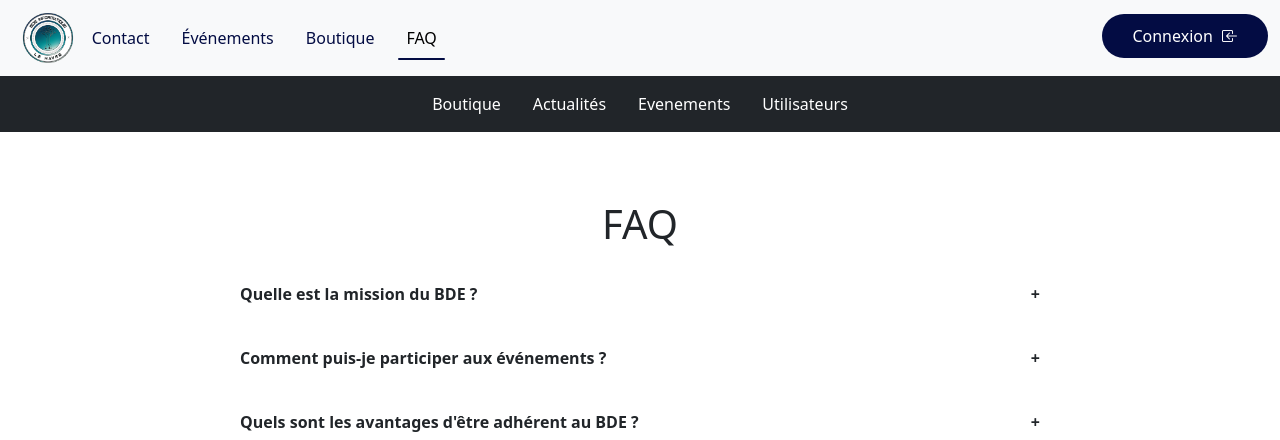
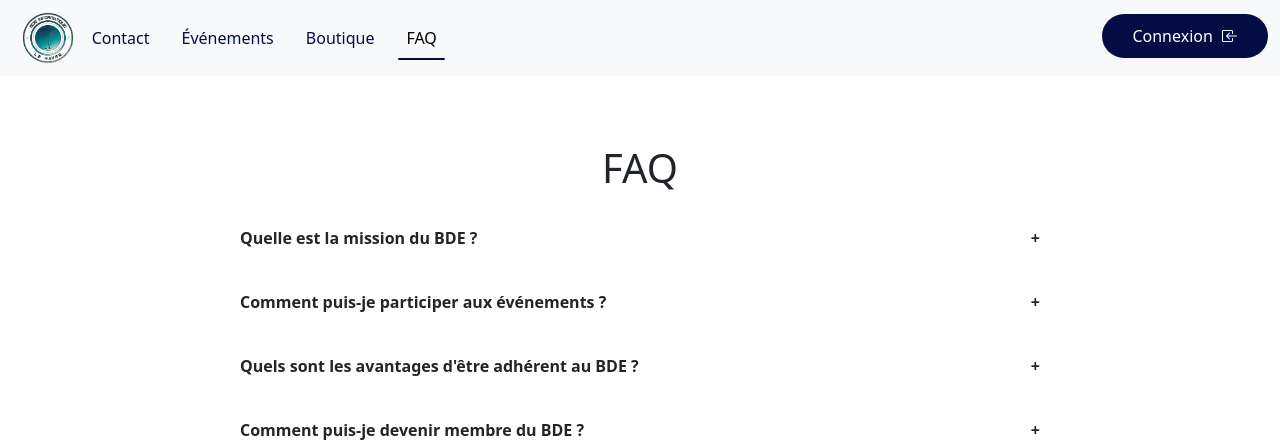
Before and after one commit to LucasLgLsGit/SAE4.01, a PHP site: page /faq.php in a window 1280 px wide. Shown: the top 440 px of the page. Run offline with PHP 8.4, Linux system fonts and the light colour scheme; some libraries are stand-ins or nearby versions.

Commit message:
MAJ pour isAdmin

```diff
--- a/app/views/_template/base.html.twig
+++ b/app/views/_template/base.html.twig
@@ -75,6 +75,7 @@
 	</div>
 </nav>
 
+{% if isAdmin %}
 <nav class="navbar navbar-expand-lg bg-dark text-white second-nav">
 	<div class="container-fluid">
 		<ul class="navbar-nav d-flex flex-row align-items-center gap-3 w-100 justify-content-center">
@@ -88,11 +89,12 @@
 				<a class="nav-link second-nav-link page text-white {% if current_url == '/adminEvents.php' %}active{% endif %}" href="/adminEvents.php">Evenements</a>
 			</li>
 			<li class="nav-item">
-                <a class="nav-link second-nav-link page text-white {% if current_url == '/adminUsers.php' %}active{% endif %}" href="/adminUsers.php">Utilisateurs</a>
+				<a class="nav-link second-nav-link page text-white {% if current_url == '/users_admin.php' %}active{% endif %}" href="/adminUsers.php">Utilisateurs</a>
 			</li>
 		</ul>
 	</div>
 </nav>
+{% endif %}
 
 <div class="modal fade" id="cartModal" tabindex="-1" aria-labelledby="cartModalLabel" aria-hidden="true">
 	<div class="modal-dialog modal-lg">
```
Lines whose indentation alone changed are shown as unchanged.
